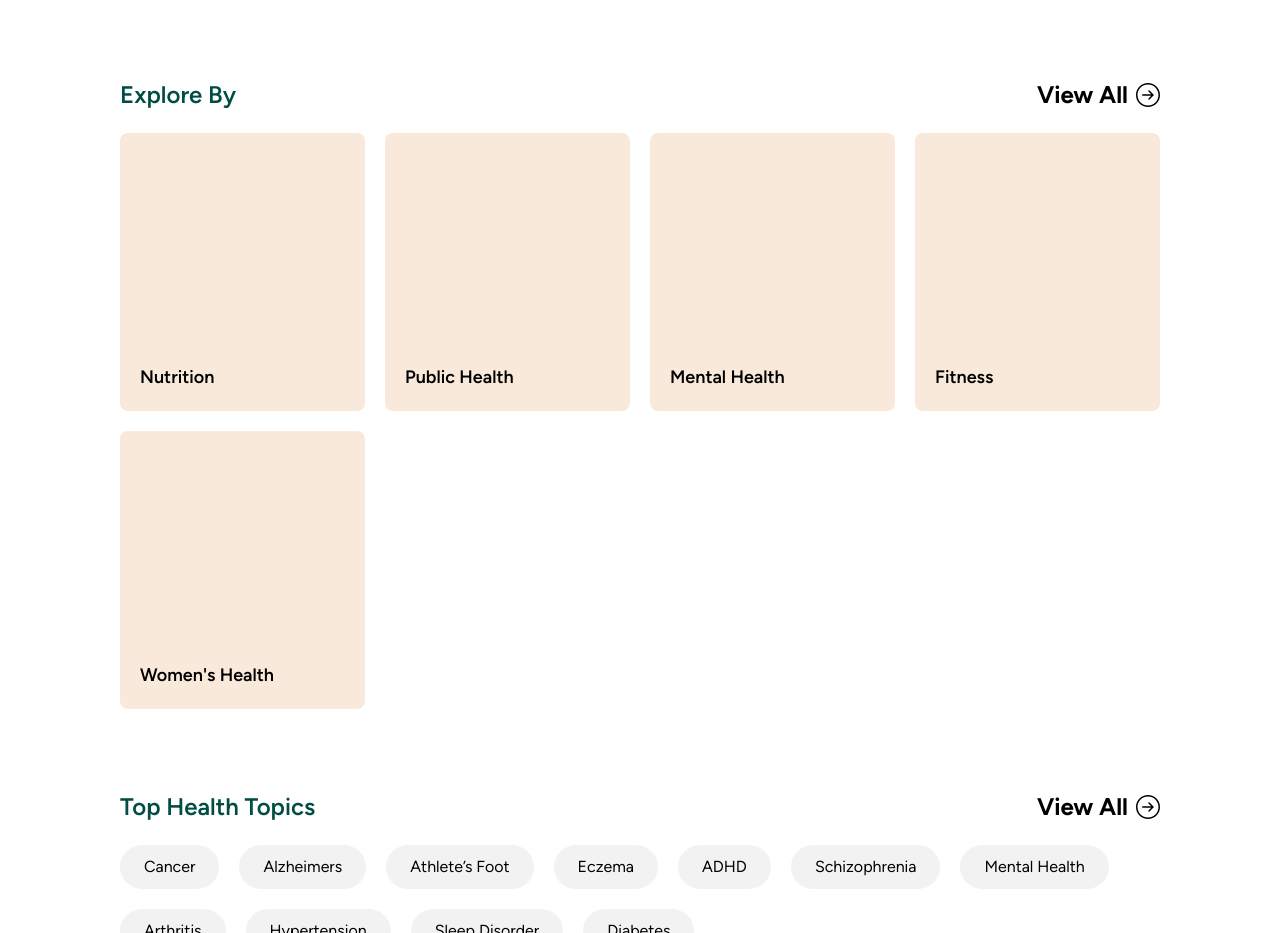
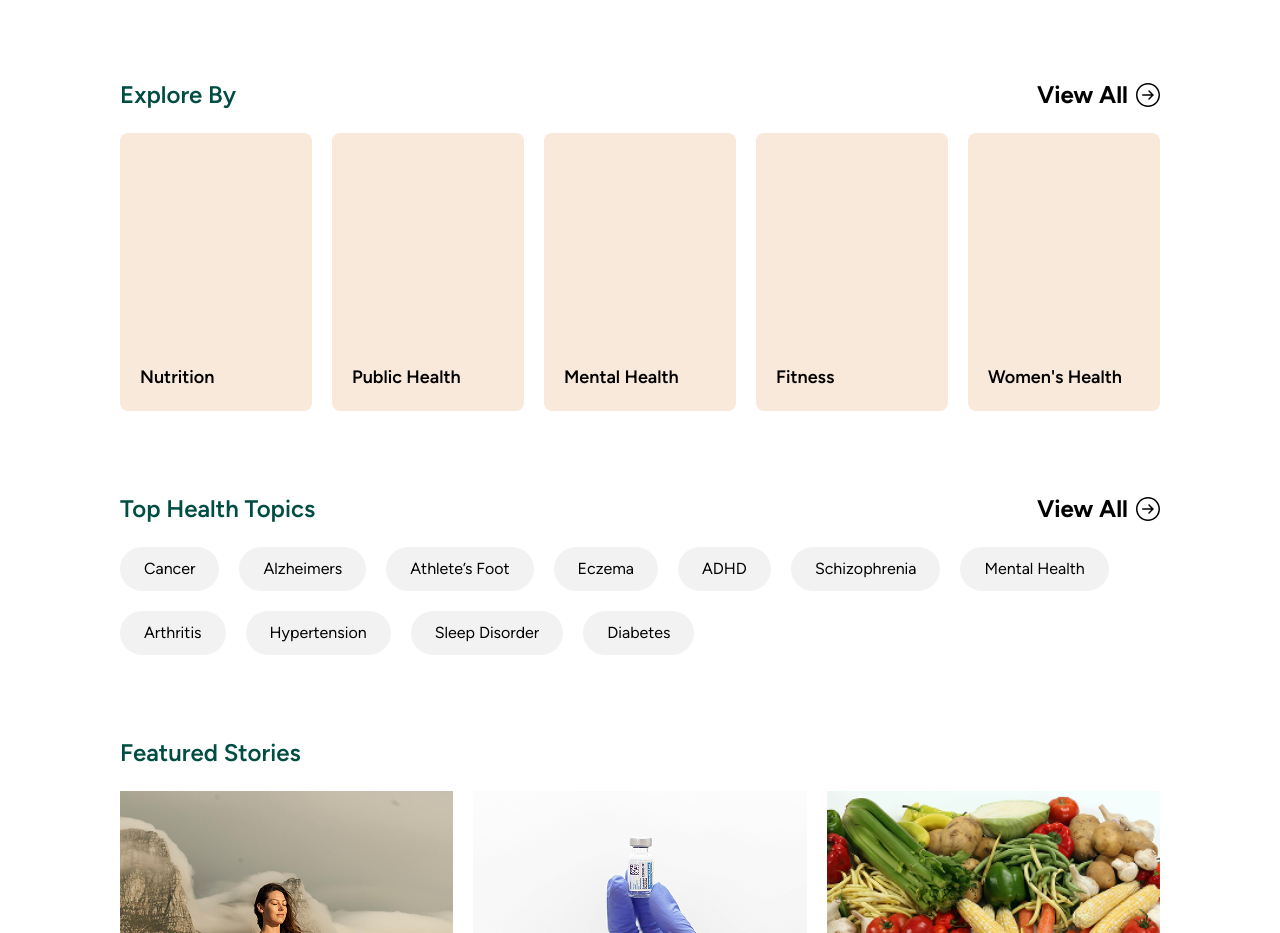
Before and after one commit to Marveeamasi/learnhealth, a Next.js app: page / in a window 1280 px wide. Shown: the part 1660-2593 px from the top of the page. Built offline with nearby package versions, Linux system fonts and the light colour scheme.

Commit message:
added new updates

```diff
--- a/app/page.js
+++ b/app/page.js
@@ -62,7 +62,7 @@ export default function HomePage() {
    <h4 className="font-[600] text-[24px] text-[#004D43]">Explore By</h4>
     <div className="flex gap-2 items-center text-[24px] font-[700] cursor-pointer max-sm:text-[18px]">View All <SlArrowRightCircle/></div>
    </div>
-    <div className="grid grid-cols-4 max-sm:grid-cols-2 gap-5">
+    <div className="grid grid-cols-5 max-sm:grid-cols-2 gap-5">
       {exploreBy.map(by =>
        <div key={by} className="w-full h-[278px] bg-[#F9E9DA] cursor-pointer rounded-[8px] max-sm:h-[179px] flex items-center justify-center relative p-5">
         <div className="absolute sm:bottom-5 max-sm:top-3 sm:left-5 max-sm:left-3 font-[600] text-[18px]">{by}</div>
```
